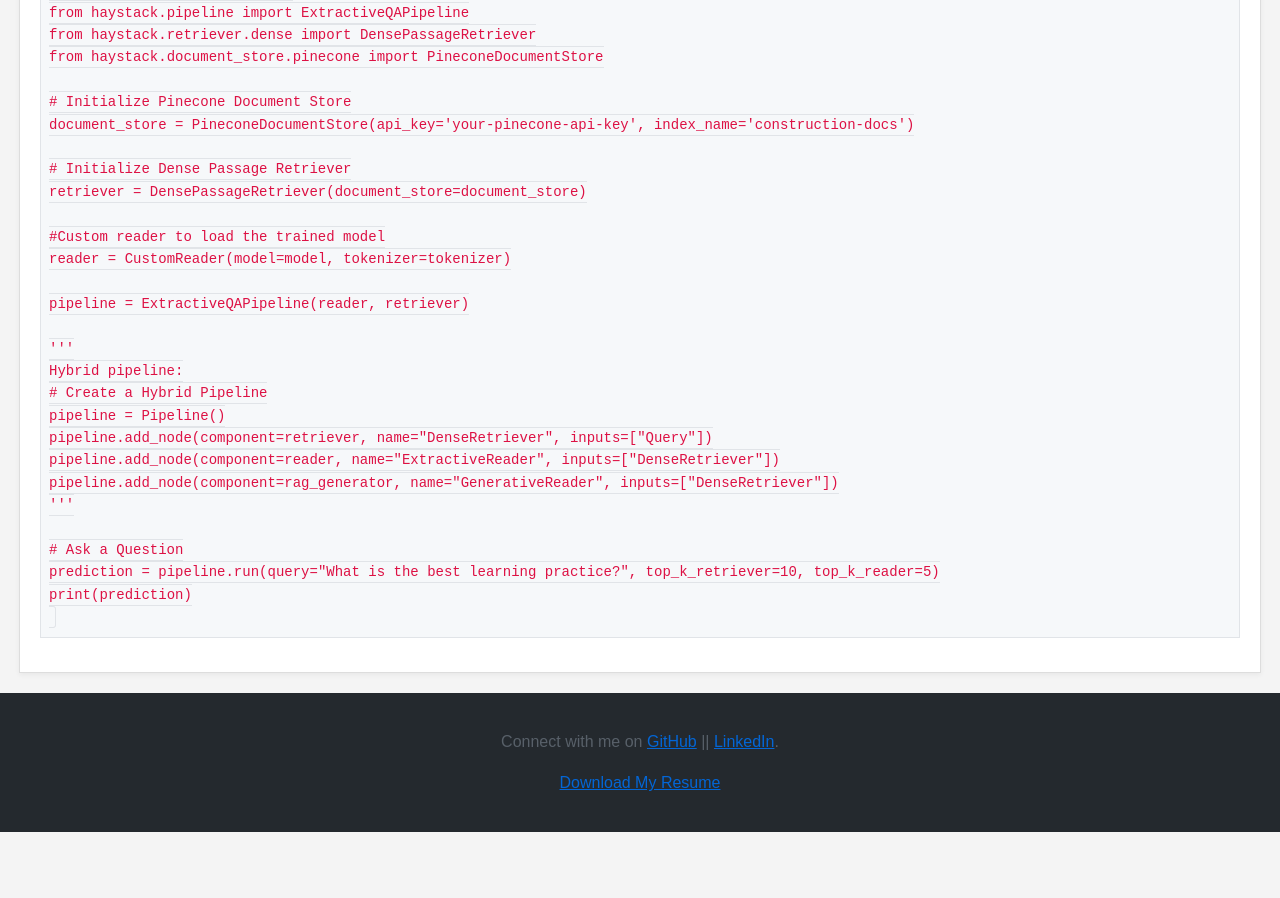
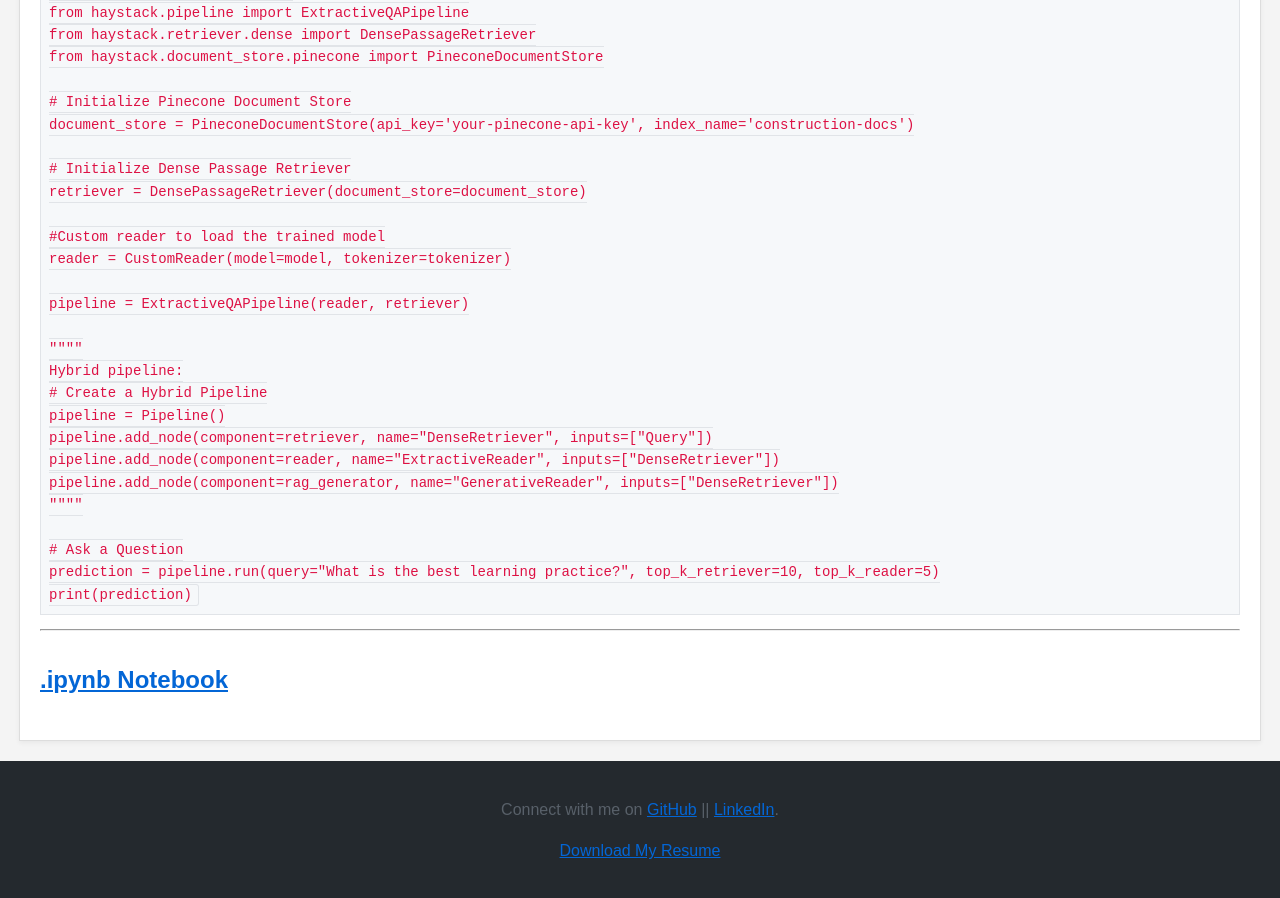
Before and after one commit to 05satyam/05satyam.github.io, a Jekyll site: the page built from _posts/2024-06-03-rag-mlops.md, in a window 1280 px wide and 900 px high, scrolled down 4184 px. Built offline with Jekyll 4.4.1, drawn with Linux system fonts in a browser that asks for light colours; our own code applies the rules of GitHub Pages for plain Markdown files; before the commit the page ends 5016 px from its top, so only the background shows below that.

Commit message:
Update 2024-06-03-rag-mlops.md

````diff
--- a/_posts/2024-06-03-rag-mlops.md
+++ b/_posts/2024-06-03-rag-mlops.md
@@ -171,17 +171,20 @@ reader = CustomReader(model=model, tokenizer=tokenizer)
 
 pipeline = ExtractiveQAPipeline(reader, retriever)
 
-'''
+""""
 Hybrid pipeline:
 # Create a Hybrid Pipeline
 pipeline = Pipeline()
 pipeline.add_node(component=retriever, name="DenseRetriever", inputs=["Query"])
 pipeline.add_node(component=reader, name="ExtractiveReader", inputs=["DenseRetriever"])
 pipeline.add_node(component=rag_generator, name="GenerativeReader", inputs=["DenseRetriever"])
-'''
+""""
 
 # Ask a Question
 prediction = pipeline.run(query="What is the best learning practice?", top_k_retriever=10, top_k_reader=5)
 print(prediction)
+```
 
-```
+---
+
+## [.ipynb Notebook](https://github.com/05satyam/large_language_models/blob/main/rag/HybridSearch.ipynb)
````
